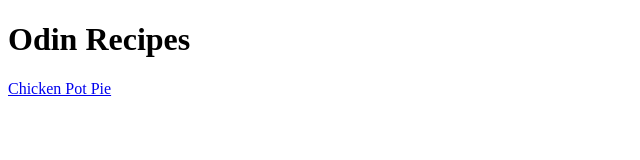
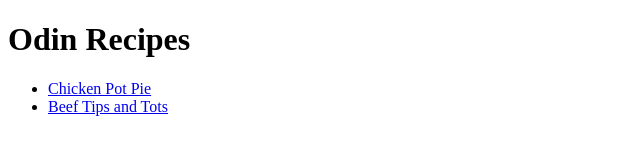
Before and after one commit to malkiamoran/odin-recipes, a plain HTML site: page index.html in a window 1280 px wide. Shown: the whole page, without its empty margins (0-640 px from the left). Drawn offline with Linux system fonts and the light colour scheme.

Commit message:
Add beeftipsandtots.html

```diff
--- a/index.html
+++ b/index.html
@@ -7,7 +7,11 @@
 
     <body>
         <h1>Odin Recipes</h1>
-        <a href = "./recipes/chicken-pot-pie.html">Chicken Pot Pie</a>
+        <ul>
+        <li><a href = "./recipes/chicken-pot-pie.html">Chicken Pot Pie</a></li>
+        <li><a href = "./recipes/beeftipsandtots.html">Beef Tips and Tots</a></li>
+
+        </ul>
     </body>
 
 
```
Also changed, not shown: recipes/beeftipsandtots.html (added, +13 -0 lines).
